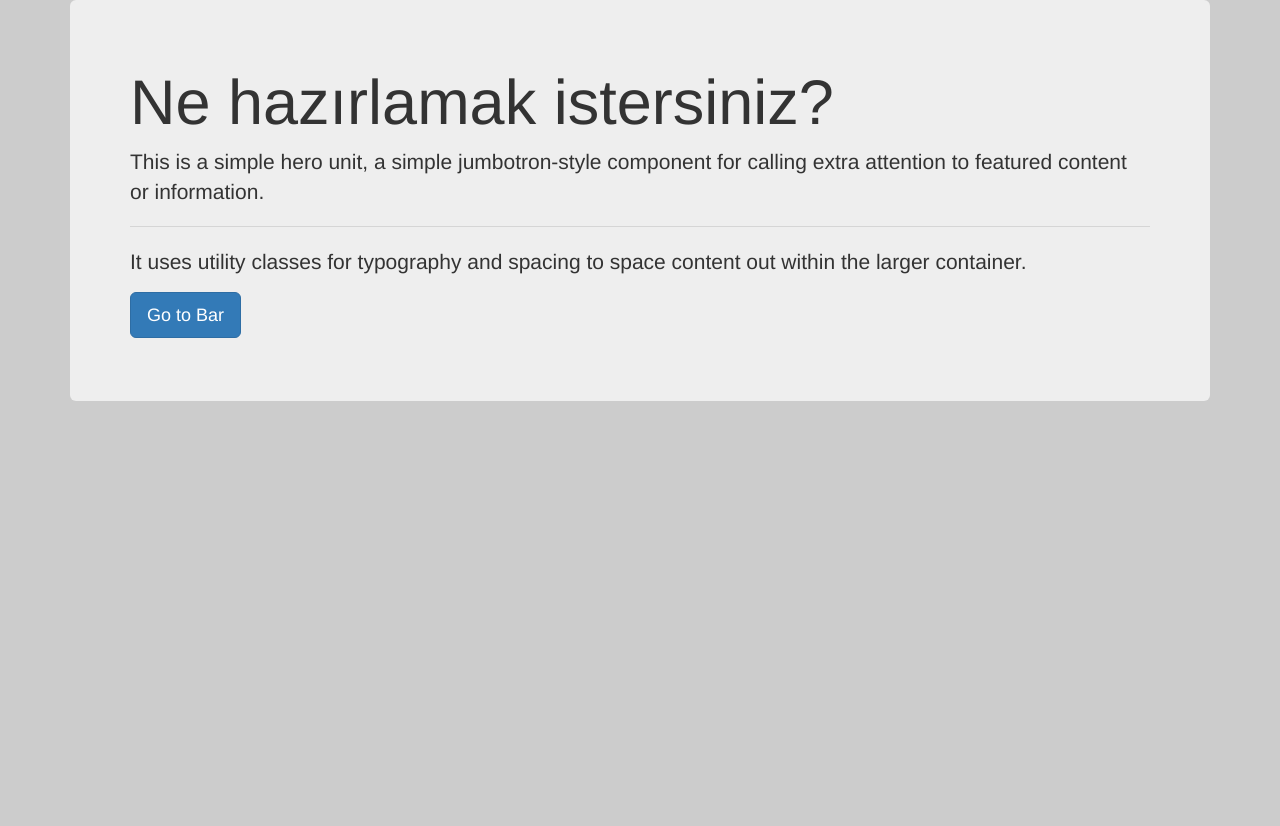
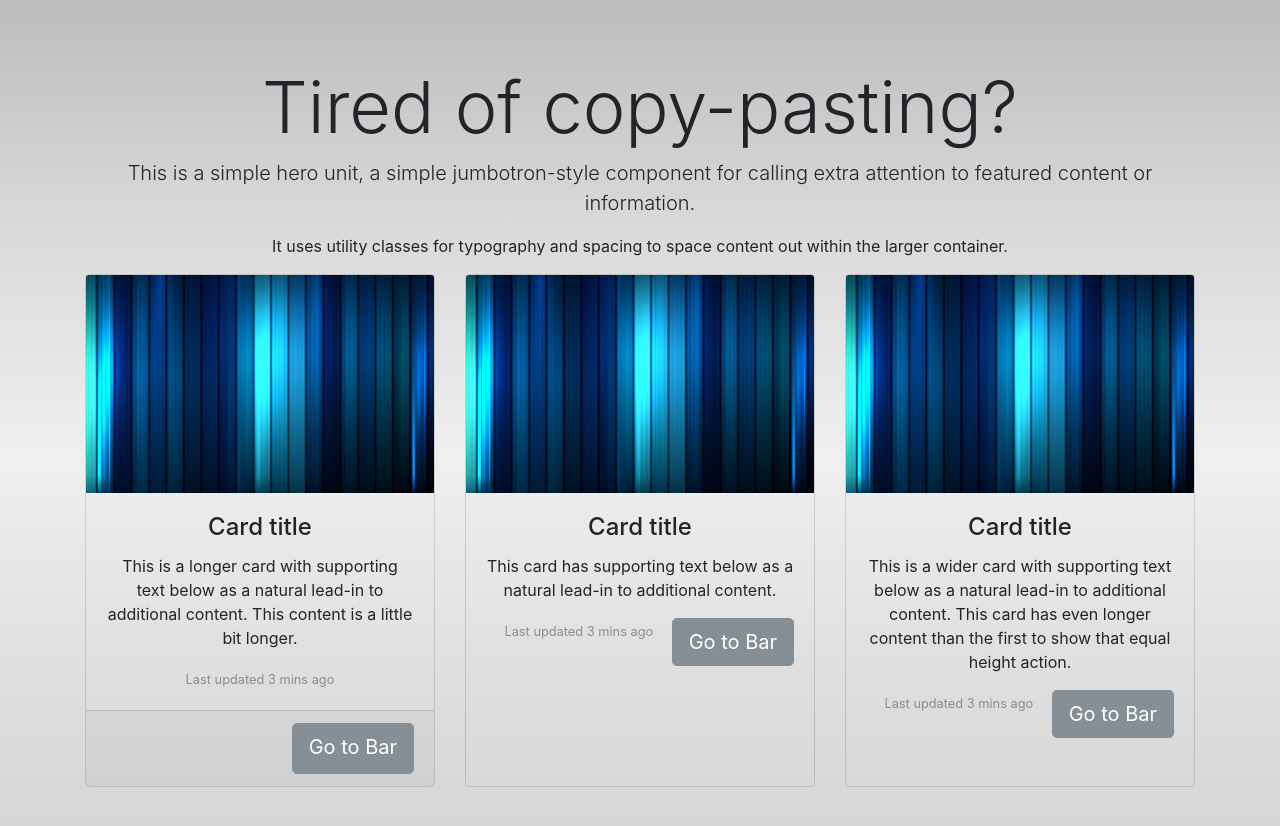
Before and after one commit to printo-project/printo-project.github.io, a Vue app: page / in a window 1280 px wide. Shown: the top 826 px of the page. Before the commit the page ends 800 px from the top, so only its background shows below. Built offline with nearby package versions, Linux system fonts and the light colour scheme.

Commit message:
Implement draft of front page

```diff
--- a/index.html
+++ b/index.html
@@ -4,7 +4,7 @@
 <head>
   <meta charset="utf-8">
   <title>invoice</title>
-  <link rel="stylesheet" href="https://maxcdn.bootstrapcdn.com/bootstrap/3.3.7/css/bootstrap.min.css">
+  <link rel="stylesheet" href="https://maxcdn.bootstrapcdn.com/bootstrap/4.0.0-beta.2/css/bootstrap.min.css">
   <link rel="stylesheet" href="/static/css/dropzone.css">
   <link rel="stylesheet" href="/static/css/paperview.css">
   <link rel="stylesheet" href="/static/css/helpers.css">
@@ -15,9 +15,10 @@
   <!-- built files will be auto injected -->
 
   <!-- jQuery (necessary for Bootstrap's JavaScript plugins) -->
-  <script src="https://ajax.googleapis.com/ajax/libs/jquery/1.12.4/jquery.min.js"></script>
-  <script src="https://maxcdn.bootstrapcdn.com/bootstrap/3.3.7/js/bootstrap.min.js" integrity="sha384-Tc5IQib027qvyjSMfHjOMaLkfuWVxZxUPnCJA7l2mCWNIpG9mGCD8wGNIcPD7Txa"
-    crossorigin="anonymous"></script>
+  <script src="https://ajax.googleapis.com/ajax/libs/jquery/3.2.1/jquery.min.js"></script>
+  <script src="https://maxcdn.bootstrapcdn.com/bootstrap/4.0.0-beta.2/js/bootstrap.min.js"></script>
+  <!-- Popper JS -->
+  <script src="https://cdnjs.cloudflare.com/ajax/libs/popper.js/1.12.6/umd/popper.min.js"></script>
 </body>
 
 </html>
--- a/src/App.vue
+++ b/src/App.vue
@@ -12,7 +12,7 @@ export default {
 
 <style>
 body {
-  background: rgb(204, 204, 204);
+  background-image: linear-gradient(to top, lightgrey 0%, lightgrey 1%, #e0e0e0 26%, #efefef 48%, #d9d9d9 75%, #bcbcbc 100%);
 }
 
 #invoice {
--- a/src/pages/Index.vue
+++ b/src/pages/Index.vue
@@ -1,13 +1,47 @@
 <template>
   <div class="container">
-    <div class="jumbotron">
-      <h1 class="display-3">Ne hazırlamak istersiniz?</h1>
+    <div class="jumbotron jumbotron-fluid text-center">
+      <h1 class="display-3">Tired of copy-pasting?</h1>
       <p class="lead">This is a simple hero unit, a simple jumbotron-style component for calling extra attention to featured content or information.</p>
-      <hr class="my-4">
       <p>It uses utility classes for typography and spacing to space content out within the larger container.</p>
-      <p class="lead">
-        <router-link to="/builder" class="btn btn-primary btn-lg">Go to Bar</router-link>
-      </p>
+      <div class="card-deck">
+        <div class="card">
+          <img class="card-img-top" src="/static/img/background.jpg" alt="Card image cap">
+          <div class="card-body">
+            <h4 class="card-title">Card title</h4>
+            <p class="card-text">This is a longer card with supporting text below as a natural lead-in to additional content. This content is a little bit longer.</p>
+            <p class="card-text">
+              <small class="text-muted">Last updated 3 mins ago</small>
+            </p>
+          </div>
+          <div class="card-footer">
+            <router-link to="/builder" class="btn btn-secondary btn-lg">Go to Bar <span class="glyphicon glyphicon-arrow-right"></span></router-link>
+          </div>
+        </div>
+        <div class="card">
+          <img class="card-img-top" src="/static/img/background.jpg" alt="Card image cap">
+          <div class="card-body">
+            <h4 class="card-title">Card title</h4>
+            <p class="card-text">This card has supporting text below as a natural lead-in to additional content.</p>
+            <router-link to="/builder" class="btn btn-secondary btn-lg">Go to Bar</router-link>
+            <p class="card-text">
+              <small class="text-muted">Last updated 3 mins ago</small>
+            </p>
+          </div>
+        </div>
+        <div class="card">
+          <img class="card-img-top" src="/static/img/background.jpg" alt="Card image cap">
+          <div class="card-body">
+            <h4 class="card-title">Card title</h4>
+            <p class="card-text">This is a wider card with supporting text below as a natural lead-in to additional content. This card has even longer content than the first to show that equal height action.</p>
+            <router-link to="/builder" class="btn btn-secondary btn-lg">Go to Bar</router-link>
+            <p class="card-text">
+              <small class="text-muted">Last updated 3 mins ago</small>
+            </p>
+          </div>
+        </div>
+      </div>
+
     </div>
   </div>
 </template>
@@ -18,6 +52,14 @@ export default {
 };
 </script>
 
-<style>
-
+<style scoped>
+.jumbotron {
+  background-color: transparent;
+}
+.card {
+  background-color: transparent;
+}
+.btn{
+  float: right;
+}
 </style>
```
Also changed, not shown: static/img/background.jpg (added).
